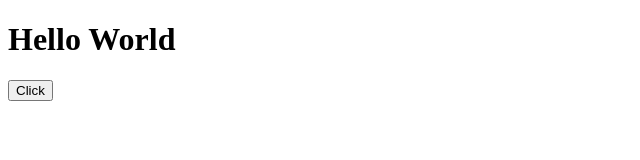
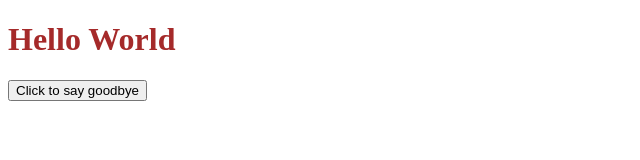
Before and after one commit to Tarupotter/first-repo, a plain HTML site: page index.html in a window 1280 px wide. Shown: the whole page, without its empty margins (0-640 px from the left). Drawn offline with Linux system fonts and the light colour scheme.

Commit message:
changing

```diff
--- a/index.html
+++ b/index.html
@@ -4,10 +4,13 @@
     <meta charset="UTF-8">
     <meta name="viewport" content="width=device-width, initial-scale=1.0">
     <title>Document</title>
+    <link rel="stylesheet" href="style.css">
 </head>
 <body>
-    <h1>Hello World</h1>
-    <button>Click</button>
 
+    <h1 id="hello">Hello World</h1>
+    <button onclick="bye()">Click to say goodbye</button>
+
+  <script src="script.js"></script>
 </body>
 </html>
--- a/script.js
+++ b/script.js
@@ -1 +1,5 @@
-console.log("hej");
+function bye(){
+    let text = document.getElementById('hello');
+    text.innerHTML = 'Goodbye World!';
+
+}
```
